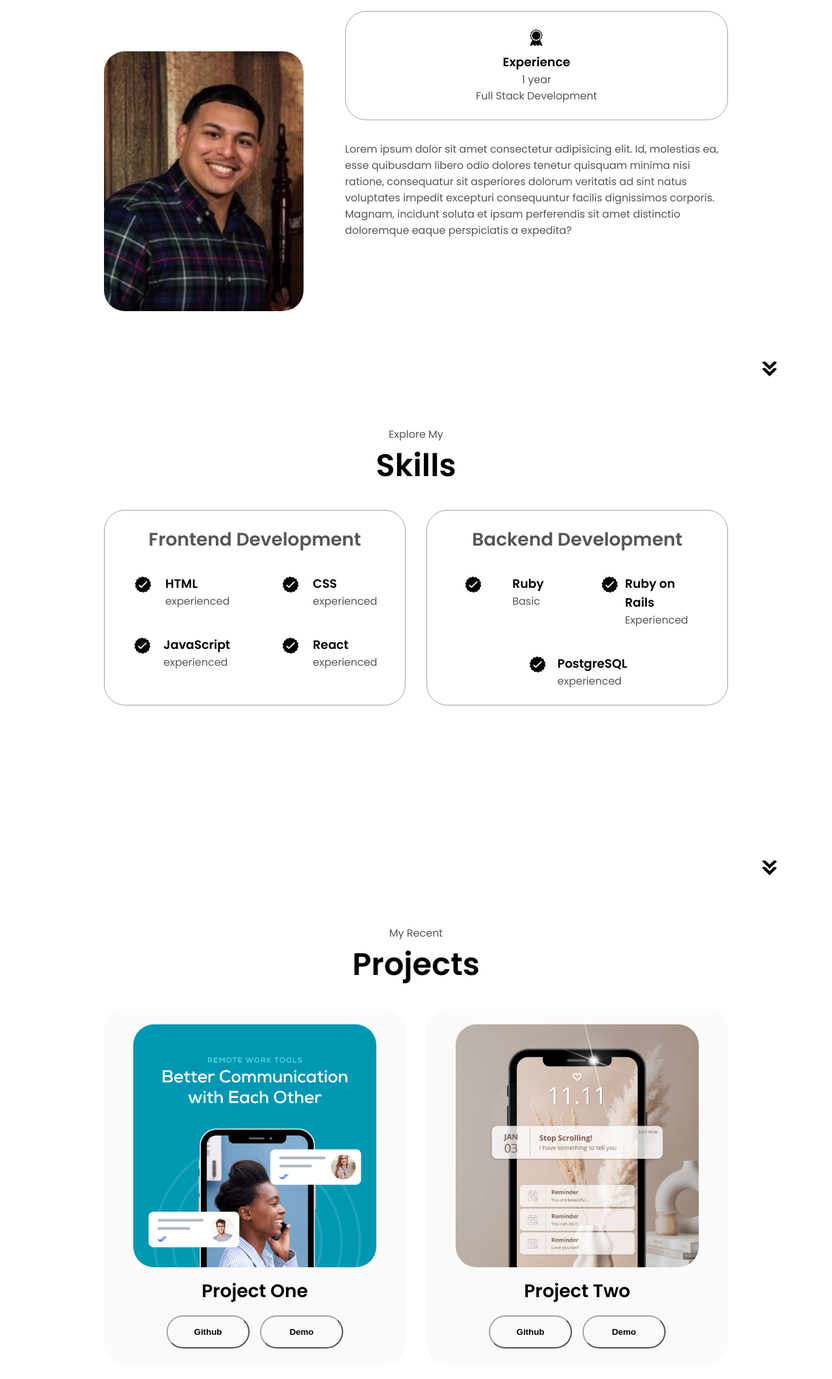
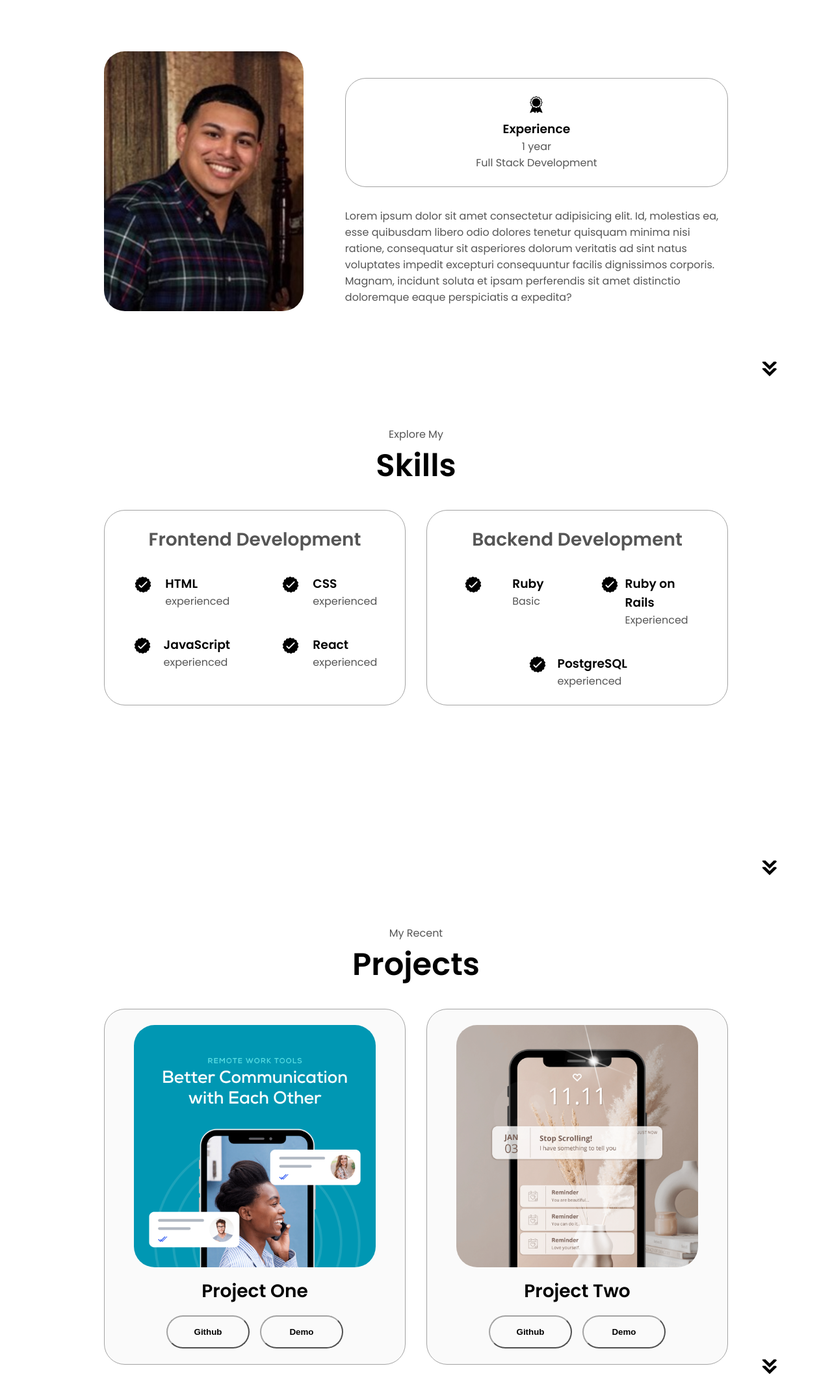
Before and after one commit to AragonJ13/html-css-js-portfolio, a plain HTML site: page index.html in a window 1280 px wide. Shown: the part 1040-3163 px from the top of the page at 65% size. Drawn offline with Linux system fonts and the light colour scheme.

Commit message:
more updates
fixed bugs

```diff
--- a/index.html
+++ b/index.html
@@ -21,6 +21,7 @@
         </ul>
       </div>
     </nav>
+
     <!-- HAMBURGER NAV BAR ON RIGHT SIDE OF PAGE -->
     <nav id="hamburger-nav">
       <div class="logo">Jean Aragon</div>
@@ -177,7 +178,9 @@
               </article>
             </div>
           </div>
-          <!-- 2nd SKILLS SECTION , GOES FRO ARTICLE TO ARTICLE IF YOU EVER WANT TO ADD MORE-->
+
+          <!-- 2nd SKILLS SECTION , GOES FROM ARTICLE TO ARTICLE IF YOU EVER WANT TO ADD MORE-->
+
           <div class="details-container">
             <h2 class="experience-sub-title">Backend Development</h2>
             <div class="article-container">
@@ -284,7 +287,7 @@
               </button>
             </div>
           </div>
-          <div class="details-container color-container">
+          <!-- <div class="details-container color-container">
             <div class="article-container">
               <img
                 src="./assests/project-3.png"
@@ -309,7 +312,7 @@
                 Demo
               </button>
             </div>
-          </div>
+          </div> -->
         </div>
       </div>
       <img
@@ -355,7 +358,8 @@
         </ul>
       </div>
     </nav>
-    <p>Copyright &#169 2023 Jean Aragon. All Rights Reserved.</p>
+    <p>Made By Jean Aragon.</p>
+
     <script src="script.js"></script>
   </body>
 </html>
--- a/style.css
+++ b/style.css
@@ -174,6 +174,7 @@ section {
     height: 400px;
     width: 400px;
     margin: auto 0;
+
 }
 
 .section__text {
@@ -273,12 +274,12 @@ section {
     margin-top: 2rem;
 }
 
-.about-deatils-container {
+.about-details-container {
     justify-content: center;
     flex-direction: column;
 }
 
-.about-containers, .about-deatils-container {
+.about-containers, .about-details-container {
     display: flex;
 }
 
@@ -360,8 +361,8 @@ article .icon {
  position: relative;
 }
 
-.color-container{
-    border: rgba(163, 163, 163);
+.color-container {
+    border-color: rgb(163, 163, 163) ;
     background: rgb(250, 250, 250);
 }
 
@@ -376,7 +377,7 @@ article .icon {
     color: black;
 }
 
-.project-btn{
+.project-btn {
     color: black;
     border-color: rgb(163, 163, 163);
 }
```
